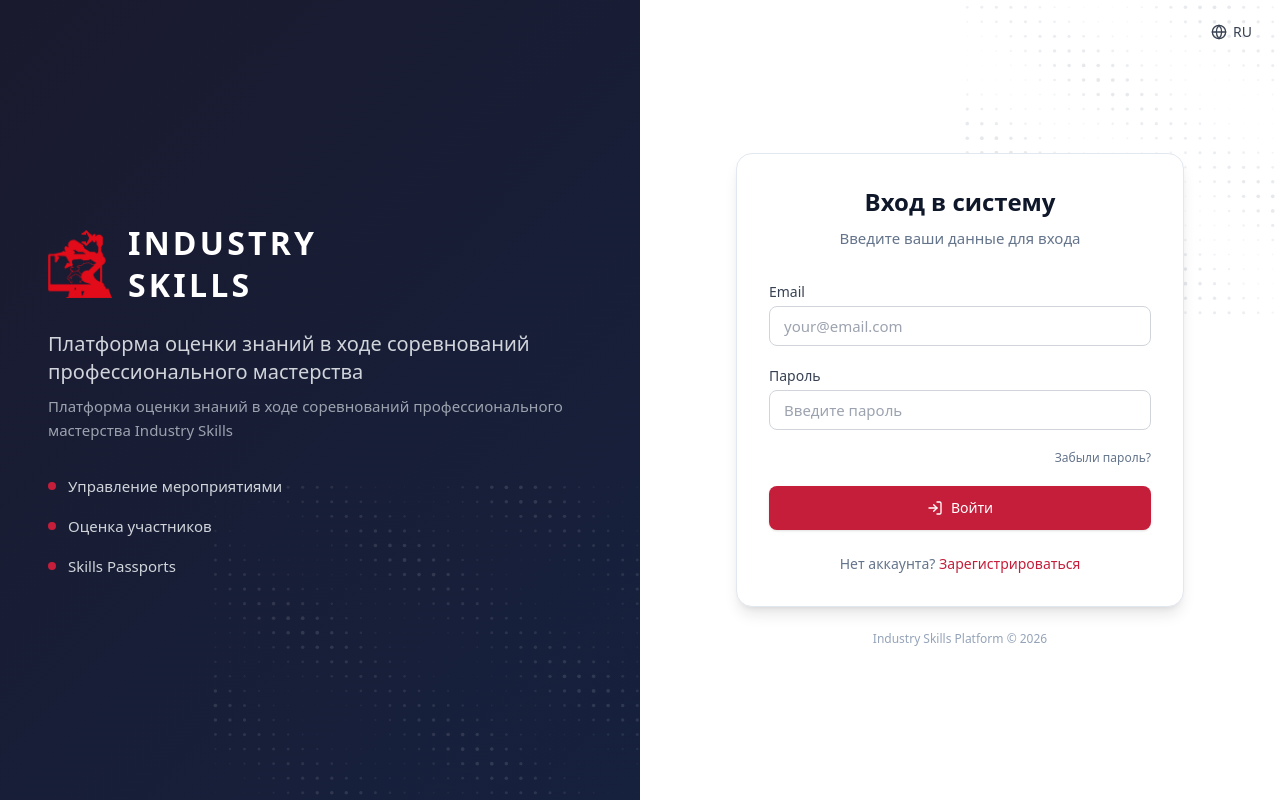
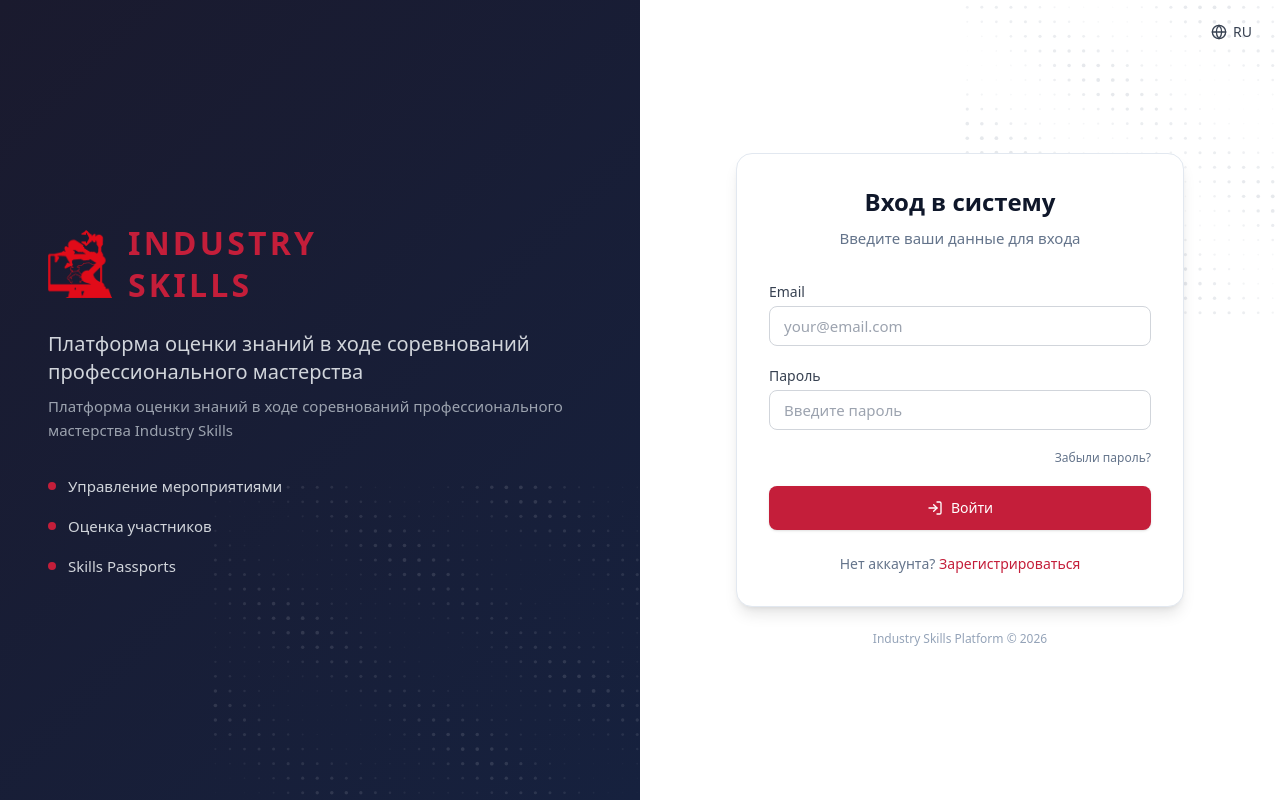
Before and after one commit to phantomhaif/Assessment_platform, a Next.js app: page /login in a window 1280 px wide. Built offline with nearby package versions, Linux system fonts and the light colour scheme.

Commit message:
Update login branding and institute name

```diff
--- a/src/app/(auth)/login/page.tsx
+++ b/src/app/(auth)/login/page.tsx
@@ -56,7 +56,7 @@ export default function LoginPage() {
           <div className="mb-8">
             <div className="mb-6 flex items-center gap-4">
               <Image src="/logo.png" alt="Industry Skills" width={64} height={64} className="flex-shrink-0" />
-              <h1 className="text-3xl font-black uppercase tracking-widest text-white" style={{ fontFamily: "var(--font-heading)" }}>
+              <h1 className="text-3xl font-black uppercase tracking-widest text-[#C41E3A]" style={{ fontFamily: "var(--font-heading)" }}>
                 INDUSTRY
                 <br />
                 SKILLS
@@ -96,7 +96,7 @@ export default function LoginPage() {
         <div className="relative z-10 w-full max-w-md">
           <div className="mb-8 flex items-center justify-center gap-3 lg:hidden">
             <Image src="/logo.png" alt="Industry Skills" width={44} height={44} className="flex-shrink-0" />
-            <h1 className="text-xl font-black uppercase tracking-widest text-[#0f172a]" style={{ fontFamily: "var(--font-heading)" }}>
+            <h1 className="text-xl font-black uppercase tracking-widest text-[#C41E3A]" style={{ fontFamily: "var(--font-heading)" }}>
               INDUSTRY SKILLS
             </h1>
           </div>
--- a/src/components/layout/contacts-section.tsx
+++ b/src/components/layout/contacts-section.tsx
@@ -14,7 +14,7 @@ const contacts = {
     subtitle: "Организационные и технические вопросы по платформе и соревнованиям.",
     rights: "Все права защищены.",
     platformLabel: "Платформа оценки знаний",
-    instituteLabel: "Институт инноваций в технологиях бизнеса",
+    instituteLabel: "Институт Инновационных Технологий в Бизнесе",
     addressLabel: "Адрес",
     phoneLabel: "Телефоны",
     emailLabel: "Почта",
```
